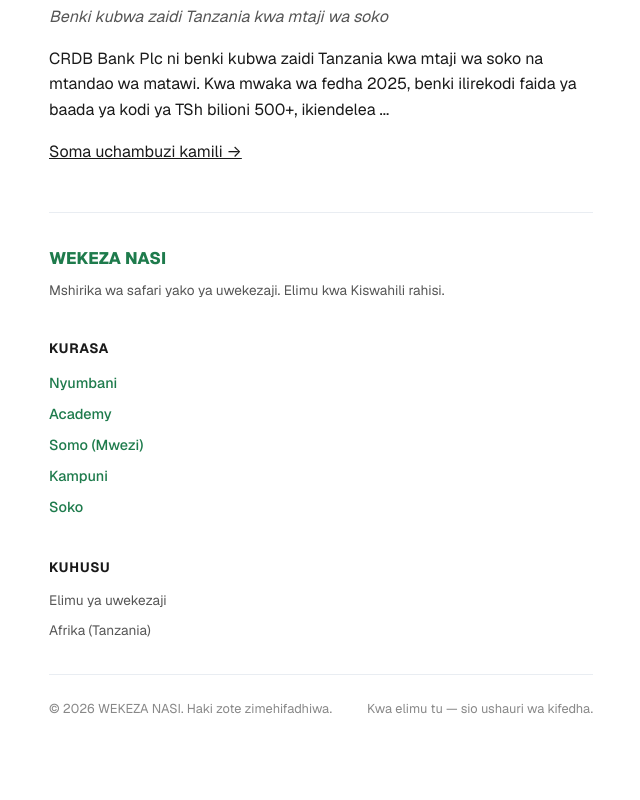
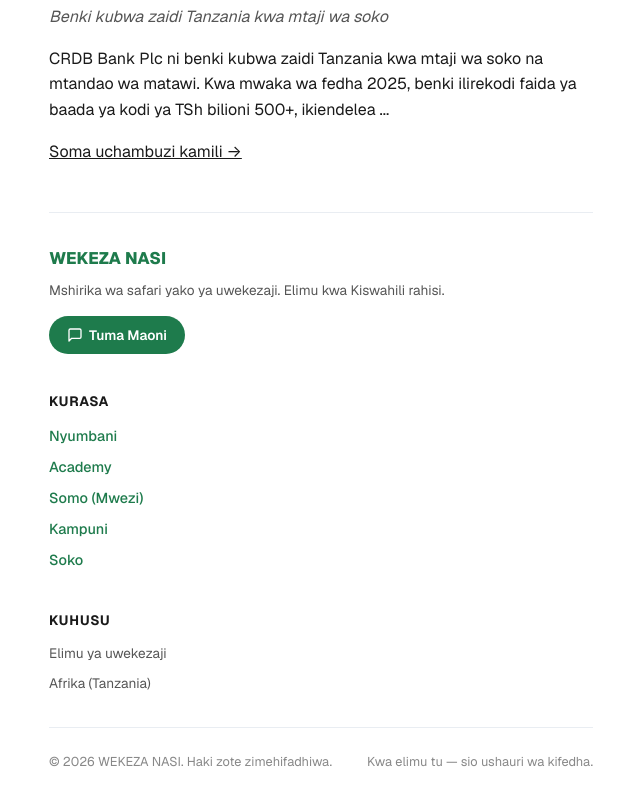
Before and after one commit to sadikiabubakari698-crypto/wekeza_nasi, a Next.js app in the folder wekeza-nasi-app/: page / in a window 1280 px wide. Shown: the part 862-1662 px from the top of the page, without its empty margins (319-959 px from the left). Before the commit the page ends 1609 px from the top, so only its background shows below. Built offline with nearby package versions, Linux system fonts and the light colour scheme.

Commit message:
Kikao 4: Add Feedback button (WhatsApp/Email) to Footer

```diff
--- /dev/null
+++ b/wekeza-nasi-app/components/FeedbackButton.js
@@ -0,0 +1,129 @@
+"use client";
+import { useState } from "react";
+
+const WHATSAPP_NUMBER = "255700000000"; // Badilisha na namba yako
+const EMAIL = "info@wekeza-nasi.co.tz"; // Badilisha na email yako
+
+export default function FeedbackButton() {
+  const [open, setOpen] = useState(false);
+  const [type, setType] = useState("maoni");
+  const [message, setMessage] = useState("");
+  const [sent, setSent] = useState(false);
+
+  const handleWhatsApp = () => {
+    if (!message.trim()) return;
+    const typeLabel = { bug: "🐛 Bug", maoni: "💬 Maoni", ombi: "💡 Ombi" }[type];
+    const text = encodeURIComponent(`${typeLabel} kutoka WEKEZA NASI:\n\n${message}`);
+    window.open(`https://wa.me/${WHATSAPP_NUMBER}?text=${text}`, "_blank");
+    setSent(true);
+    setTimeout(() => { setSent(false); setOpen(false); setMessage(""); }, 2000);
+  };
+
+  const handleEmail = () => {
+    if (!message.trim()) return;
+    const typeLabel = { bug: "Bug", maoni: "Maoni", ombi: "Ombi" }[type];
+    const subject = encodeURIComponent(`[${typeLabel}] WEKEZA NASI Feedback`);
+    const body = encodeURIComponent(message);
+    window.location.href = `mailto:${EMAIL}?subject=${subject}&body=${body}`;
+    setSent(true);
+    setTimeout(() => { setSent(false); setOpen(false); setMessage(""); }, 2000);
+  };
+
+  const btnStyle = {
+    display: "inline-flex",
+    alignItems: "center",
+    gap: "0.4rem",
+    padding: "0.6rem 1.1rem",
+    background: "#1e7b4c",
+    color: "#ffffff",
+    fontWeight: 600,
+    fontSize: "0.85rem",
+    borderRadius: "var(--radius-pill)",
+    border: "none",
+    cursor: "pointer",
+    textDecoration: "none",
+  };
+
+  const overlayStyle = {
+    position: "fixed",
+    top: 0,
+    left: 0,
+    right: 0,
+    bottom: 0,
+    background: "rgba(0,0,0,0.5)",
+    zIndex: 999,
+    display: "flex",
+    alignItems: "flex-end",
+    justifyContent: "center",
+  };
+
+  const modalStyle = {
+    background: "#ffffff",
+    width: "100%",
+    maxWidth: "500px",
+    borderTopLeftRadius: "16px",
+    borderTopRightRadius: "16px",
+    padding: "1.5rem",
+    maxHeight: "90vh",
+    overflowY: "auto",
+  };
+
+  const labelStyle = { fontSize: "0.85rem", fontWeight: 600, color: "#1a1a1a", marginBottom: "0.4rem", display: "block" };
+  const selectStyle = { width: "100%", padding: "0.7rem 1rem", fontSize: "0.95rem", border: "1.5px solid #e9edf2", borderRadius: "var(--radius-md)", background: "#ffffff", color: "#1a1a1a", marginBottom: "1rem" };
+  const textareaStyle = { width: "100%", padding: "0.8rem 1rem", fontSize: "0.95rem", border: "1.5px solid #e9edf2", borderRadius: "var(--radius-md)", background: "#ffffff", color: "#1a1a1a", minHeight: "120px", resize: "vertical", fontFamily: "inherit", marginBottom: "1rem", boxSizing: "border-box" };
+
+  return (
+    <>
+      <button onClick={() => setOpen(true)} style={btnStyle}>
+        <svg width="16" height="16" viewBox="0 0 24 24" fill="none" stroke="currentColor" strokeWidth="2" strokeLinecap="round" strokeLinejoin="round">
+          <path d="M21 15a2 2 0 0 1-2 2H7l-4 4V5a2 2 0 0 1 2-2h14a2 2 0 0 1 2 2z"></path>
+        </svg>
+        Tuma Maoni
+      </button>
+
+      {open && (
+        <div style={overlayStyle} onClick={() => setOpen(false)}>
+          <div style={modalStyle} onClick={(e) => e.stopPropagation()}>
+            <div style={{ display: "flex", justifyContent: "space-between", alignItems: "center", marginBottom: "1rem" }}>
+              <h3 style={{ margin: 0, color: "#1a1a1a", fontSize: "1.15rem" }}>Tuma Maoni</h3>
+              <button onClick={() => setOpen(false)} style={{ background: "transparent", border: "none", fontSize: "1.2rem", cursor: "pointer", color: "#888" }}>✕</button>
+            </div>
+
+            {sent ? (
+              <div style={{ padding: "1.5rem", background: "#f0fdf4", borderRadius: "var(--radius-md)", textAlign: "center" }}>
+                <p style={{ margin: 0, color: "#166534", fontWeight: 700 }}>🎉 Asante!</p>
+                <p style={{ margin: "0.5rem 0 0 0", color: "#1a1a1a", fontSize: "0.9rem" }}>Maoni yako yametumwa. Tutayafanyia kazi.</p>
+              </div>
+            ) : (
+              <>
+                <label style={labelStyle}>Aina ya Maoni</label>
+                <select value={type} onChange={(e) => setType(e.target.value)} style={selectStyle}>
+                  <option value="maoni">💬 Maoni / Mapendekezo</option>
+                  <option value="bug">🐛 Kosa / Bug</option>
+                  <option value="ombi">💡 Ombi la Kipengele</option>
+                </select>
+
+                <label style={labelStyle}>Maelezo</label>
+                <textarea
+                  value={message}
+                  onChange={(e) => setMessage(e.target.value)}
+                  placeholder="Eleza kwa ufupi..."
+                  style={textareaStyle}
+                />
+
+                <div style={{ display: "flex", gap: "0.5rem", flexWrap: "wrap" }}>
+                  <button onClick={handleWhatsApp} disabled={!message.trim()} style={{ ...btnStyle, background: message.trim() ? "#25D366" : "#cccccc", cursor: message.trim() ? "pointer" : "not-allowed" }}>
+                    Tuma kwa WhatsApp
+                  </button>
+                  <button onClick={handleEmail} disabled={!message.trim()} style={{ ...btnStyle, background: message.trim() ? "#1e7b4c" : "#cccccc", cursor: message.trim() ? "pointer" : "not-allowed" }}>
+                    Tuma kwa Email
+                  </button>
+                </div>
+              </>
+            )}
+          </div>
+        </div>
+      )}
+    </>
+  );
+}
--- a/wekeza-nasi-app/components/Footer.js
+++ b/wekeza-nasi-app/components/Footer.js
@@ -1,4 +1,5 @@
 import Link from "next/link";
+import FeedbackButton from "./FeedbackButton";
 
 export default function Footer() {
   const linkStyle = { color: "#1e7b4c", textDecoration: "none", fontWeight: 500, fontSize: "0.9rem" };
@@ -6,21 +7,14 @@
   const columnStyle = { flex: "1 1 100%", minWidth: "160px" };
 
   return (
-    <footer style={{
-      marginTop: "3rem",
-      paddingTop: "2rem",
-      borderTop: "1px solid #e9edf2",
-      color: "#555555",
-      fontSize: "0.9rem",
-    }}>
+    <footer style={{ marginTop: "3rem", paddingTop: "2rem", borderTop: "1px solid #e9edf2", color: "#555555", fontSize: "0.9rem" }}>
       <div style={{ display: "flex", flexWrap: "wrap", gap: "1.5rem", marginBottom: "2rem" }}>
         <div style={columnStyle}>
-          <p style={{ fontWeight: 800, fontSize: "1.05rem", color: "#1e7b4c", margin: "0 0 0.5rem 0" }}>
-            WEKEZA NASI
-          </p>
-          <p style={{ margin: 0, fontSize: "0.85rem", lineHeight: 1.5, color: "#555555" }}>
+          <p style={{ fontWeight: 800, fontSize: "1.05rem", color: "#1e7b4c", margin: "0 0 0.5rem 0" }}>WEKEZA NASI</p>
+          <p style={{ margin: "0 0 1rem 0", fontSize: "0.85rem", lineHeight: 1.5, color: "#555555" }}>
             Mshirika wa safari yako ya uwekezaji. Elimu kwa Kiswahili rahisi.
           </p>
+          <FeedbackButton />
         </div>
 
         <div style={columnStyle}>
@@ -43,17 +37,7 @@
         </div>
       </div>
 
-      <div style={{
-        paddingTop: "1.5rem",
-        borderTop: "1px solid #e9edf2",
-        display: "flex",
-        flexWrap: "wrap",
-        justifyContent: "space-between",
-        alignItems: "center",
-        gap: "0.75rem",
-        fontSize: "0.8rem",
-        color: "#888888",
-      }}>
+      <div style={{ paddingTop: "1.5rem", borderTop: "1px solid #e9edf2", display: "flex", flexWrap: "wrap", justifyContent: "space-between", alignItems: "center", gap: "0.75rem", fontSize: "0.8rem", color: "#888888" }}>
         <span>© 2026 WEKEZA NASI. Haki zote zimehifadhiwa.</span>
         <span>Kwa elimu tu — sio ushauri wa kifedha.</span>
       </div>
```
